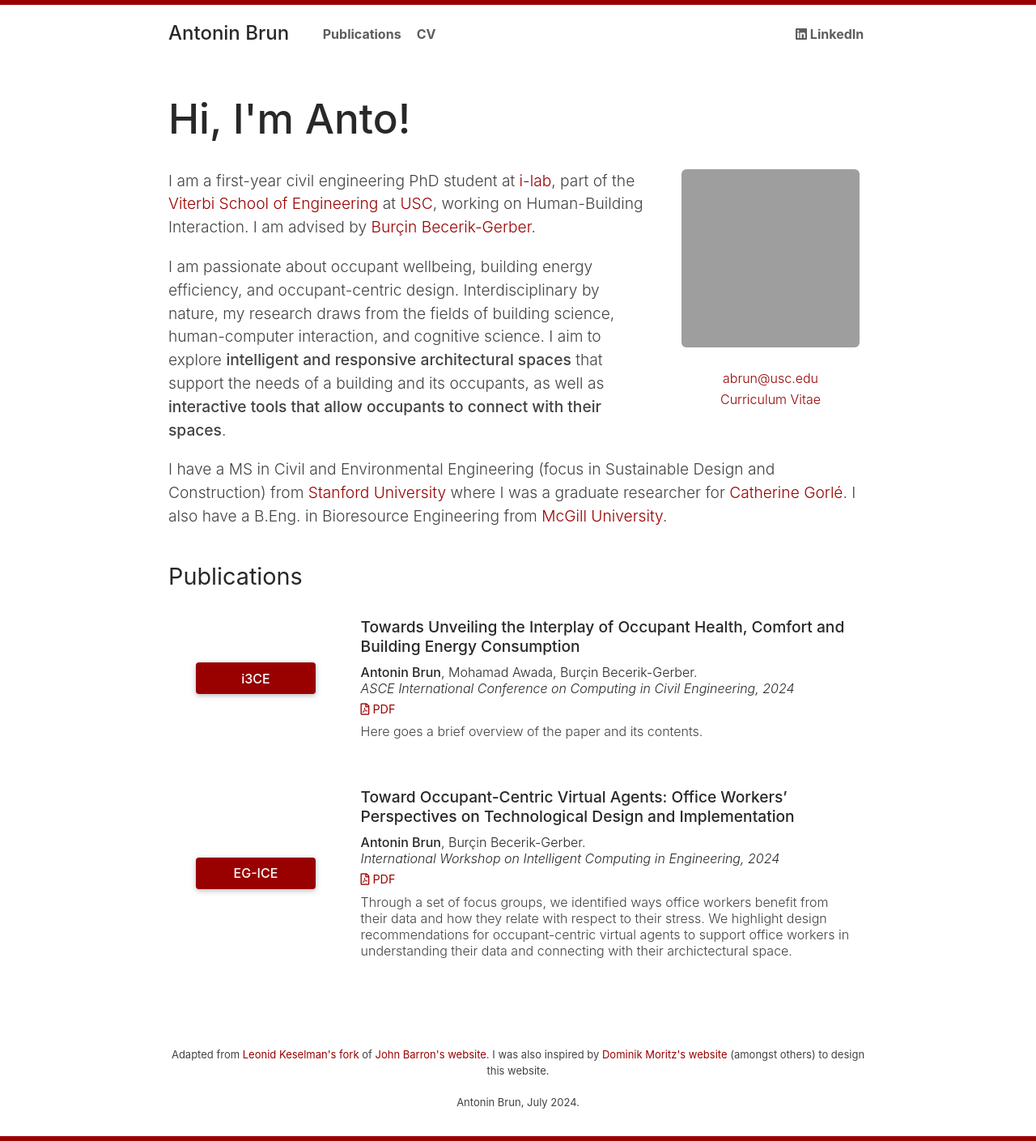
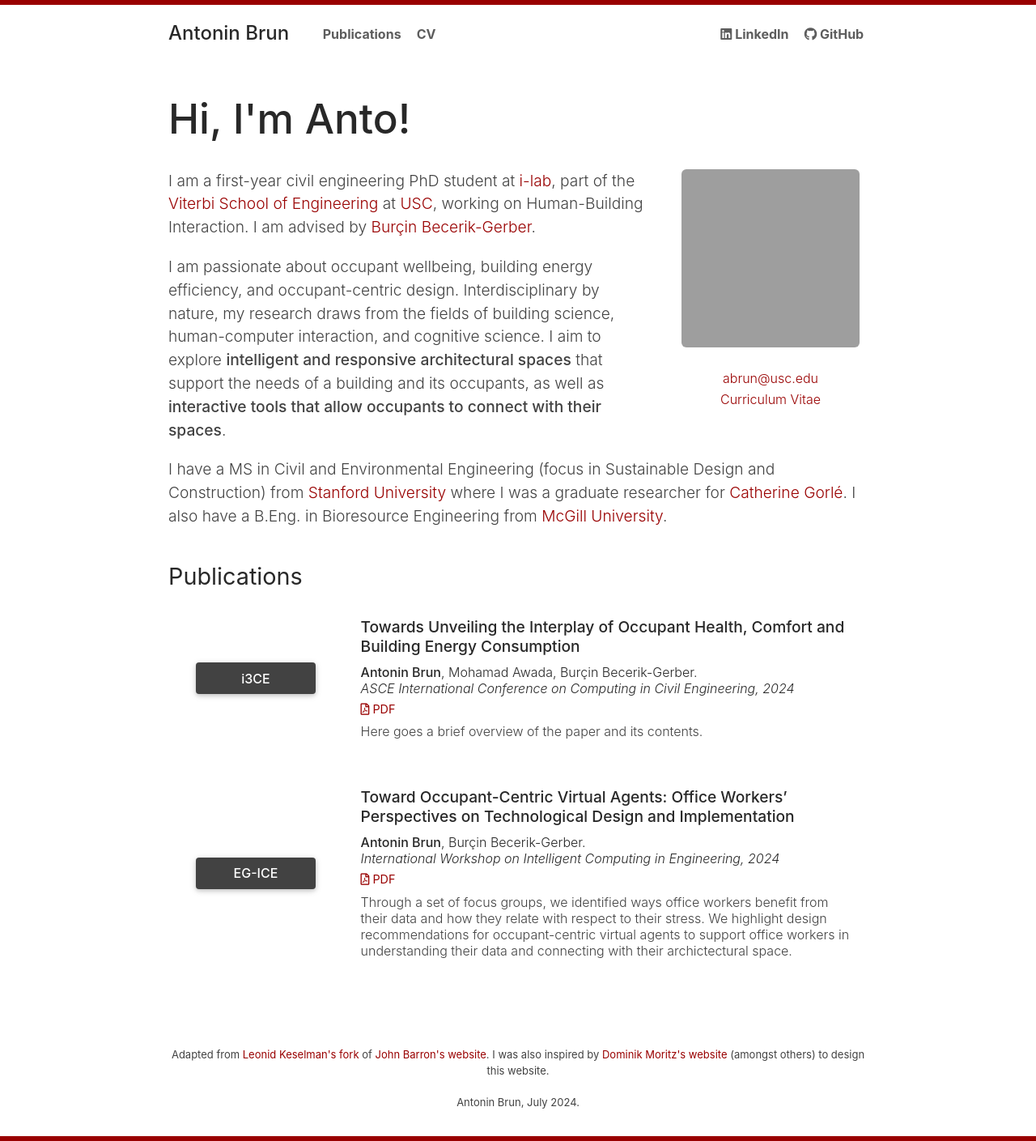
Before and after one commit to antoninbrun/antoninbrun.github.io, a Jekyll site: the page built from index.md, in a window 1280 px wide. Shown: the whole page at 81% size. Built offline with Jekyll 4.4.1, drawn with Linux system fonts in a browser that asks for light colours; a style sheet for code colours, icons or effects is not loaded; grey boxes are pictures that could not be loaded.

Commit message:
Change badge colours

```diff
--- a/_layouts/default.html
+++ b/_layouts/default.html
@@ -37,6 +37,8 @@
             <a href="documents/CV_Antonin_Brun_April_24.pdf">CV</a>
             <span class="external">
                 <a rel="me" href="https://www.linkedin.com/in/antoninbrun"><i class="fab fa-linkedin" aria-hidden="true"></i> LinkedIn</a>
+                <a rel="me" href="https://github.com/antoninbrun"><i class="fab fa-github" aria-hidden="true"></i> GitHub</a>
+
             </span>
         </nav>
     </header>
--- a/style.css
+++ b/style.css
@@ -16,10 +16,8 @@ html {
     --grey: #424242;
     --light-grey: #808080;
     --cardinal-red: #990000;
-    --rich-black: #0C0C0C;
+    /* --rich-black: #0C0C0C; */
     /* --bice-blue: #2F6C9D; */
-    --bice-blue: #990000;
-    --champagne-pink: #EDD3C4;
 }
 
 .content {
@@ -185,6 +183,7 @@ nav .site-title:hover {
 
 .page-header {
     border-top: 6px solid var(--cardinal-red);
+    /* border-top: 6px solid #FFCC00; */
     margin-bottom: 32px;
     padding-top: 6px
 }
@@ -335,7 +334,7 @@ strong {
 /* higlights */
 a {
     font-weight: inherit;
-    color: var(--bice-blue);
+    color: var(--cardinal-red);
     opacity: 1;
     /* color: inherit; */
     /* box-shadow: inset 0em -0.67em 0em 0px #3477ad30; */
@@ -352,7 +351,7 @@ a:hover, a:focus {
 }
 
 a:active {
-    color: var(--bice-blue);
+    color: var(--cardinal-red);
     opacity: 1;
     transition: all .05s ease;
     font-weight: 600;
@@ -360,7 +359,8 @@ a:active {
 
 /* decorations */
 .badge {
-    background-color: var(--bice-blue);
+    /* background-color: var(--cardinal-red); */
+    background-color: var(--grey);
     /* background: linear-gradient(0deg, var(--rich-black), transparent),
                 linear-gradient(50deg, #6A7B76, transparent),
                 linear-gradient(200deg, #617073, transparent),
```
